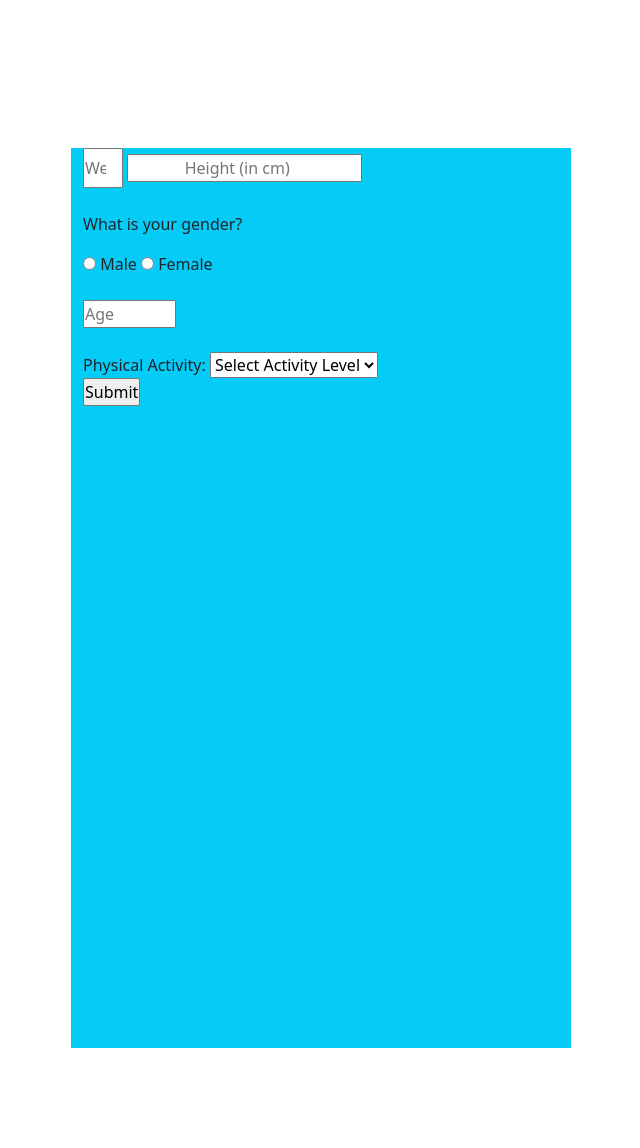
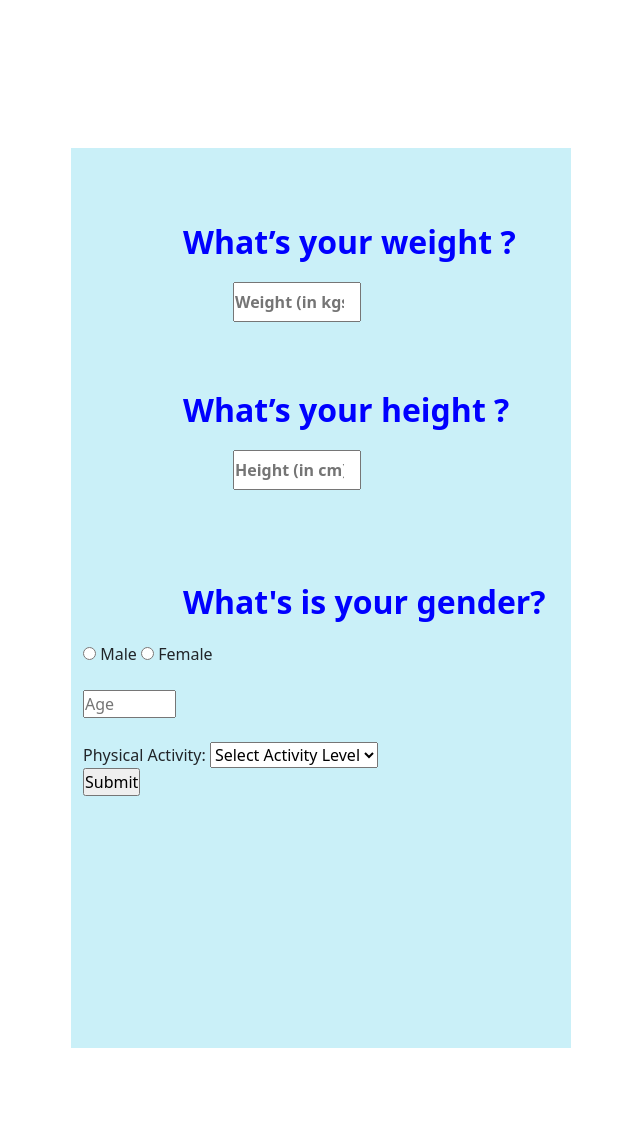
Before and after one commit to Vaishnavi0805/Diet-Plan-Maker, a Flask app: page / in a window 1280 px wide. Shown: the part 57-1205 px from the top of the page, without its empty margins (329-969 px from the left). Run offline with Flask 2, Linux system fonts and the light colour scheme.

Commit message:
html work

```diff
--- a/static/styles/style.css
+++ b/static/styles/style.css
@@ -3,14 +3,57 @@
     padding: 0px;
 
 }
+.container{
+    width: 500px;
+    height: 900px;
+    margin:100px;
+     margin-left: 50vmin;
+    background-color:rgb(202, 240, 248);
+             }
+  .p1{
+      margin-left:100px;
+     padding-top:70px;
+      font-size:2em;
+      color:blue;
+      font-weight: bolder;
+
+
+
+  }
   .weight-box{
-               width: 40px;
+
+       width: 10vw;
        height: 40px;
+
        font-size:bold;
+       margin-left:150px;
+       text-align:center;
+       font-weight:bold;
+
+              }
+  .p2{
+      margin-left:100px;
+      margin-top: 2em;
+      font-size:2em ;
+      font-weight: bolder;
+      color:blue;
 
 
   }
   .height-box{
+      width: 10vw;
+      height: 40px;
       font-size:bold;
+      margin-left:150px;
       text-align:center;
+     font-weight:bold;
+
   }
+
+.p3{
+    margin-left:100px;
+      margin-top: 2em;
+      font-size:2em ;
+      font-weight: bolder;
+      color:blue;
+}
--- a/templates/index.html
+++ b/templates/index.html
@@ -24,20 +24,12 @@
 
 
 
-    <link rel="stylesheet" href="/static/styles/style.css">
+    <link rel="stylesheet" href="../static/styles/style.css">
 
 
 
   </head>
-<style>
-.container{  width: 500px;
-             height: 900px;
-             margin:100px;
-             margin-left: 50vmin;
-             background-color:rgb(5, 203, 247);
 
-}
-</style>
 <body>
 
 
@@ -74,10 +66,13 @@
   <form action="/" method="post">
     <div class="container">
 
+    <p class="p1">What’s your weight ? </p>
     <input type="number" name="Weight" id="" class= "weight-box"  placeholder="Weight (in kgs)">
-    <input type="number" name="Height" id="" class= "height-box" placeholder="Height (in cm)"> <br> <br>
 
-    <p>What is your gender?</p>
+    <p class="p2">What’s your height ? </p>
+     <input type="number" name="Height" id="" class= "height-box" placeholder="Height (in cm)"> <br> <br>
+
+    <p class= "p3">What's is your gender?</p>
     <input type="radio" name="gender" value="male"> Male
     <input type="radio" name="gender" value="female"> Female
     <br> <br>
@@ -103,7 +98,7 @@
 
 
 
-    <iframe name="result" style="height:100px;width:200px;"></iframe>
+
 
 
 
```
Also changed, not shown: 2 other files. Lines whose indentation alone changed are shown as unchanged.
